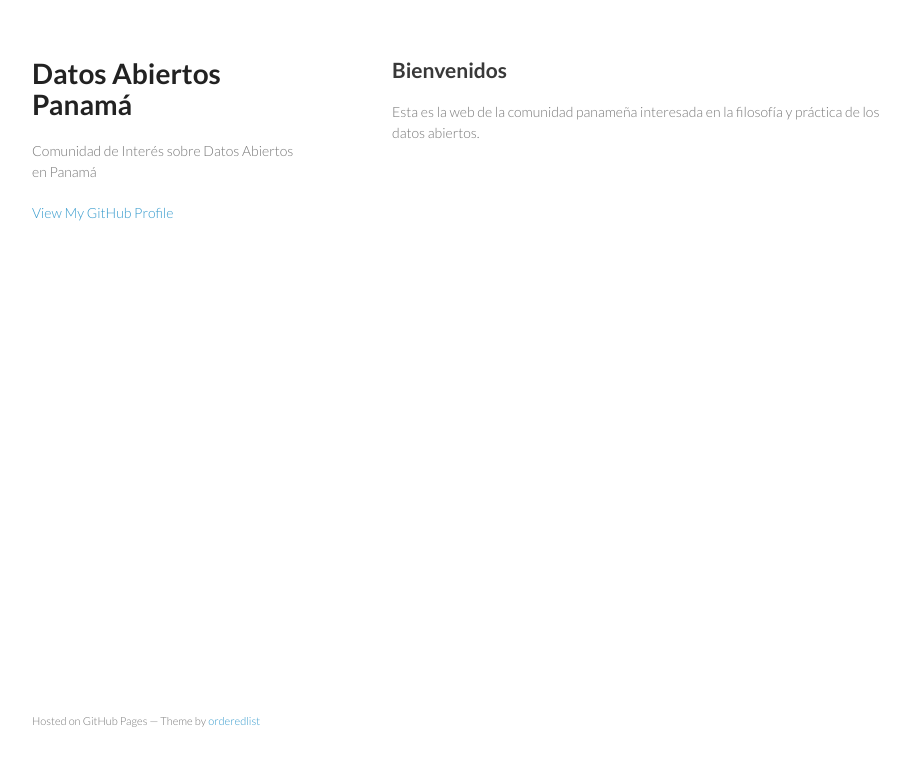
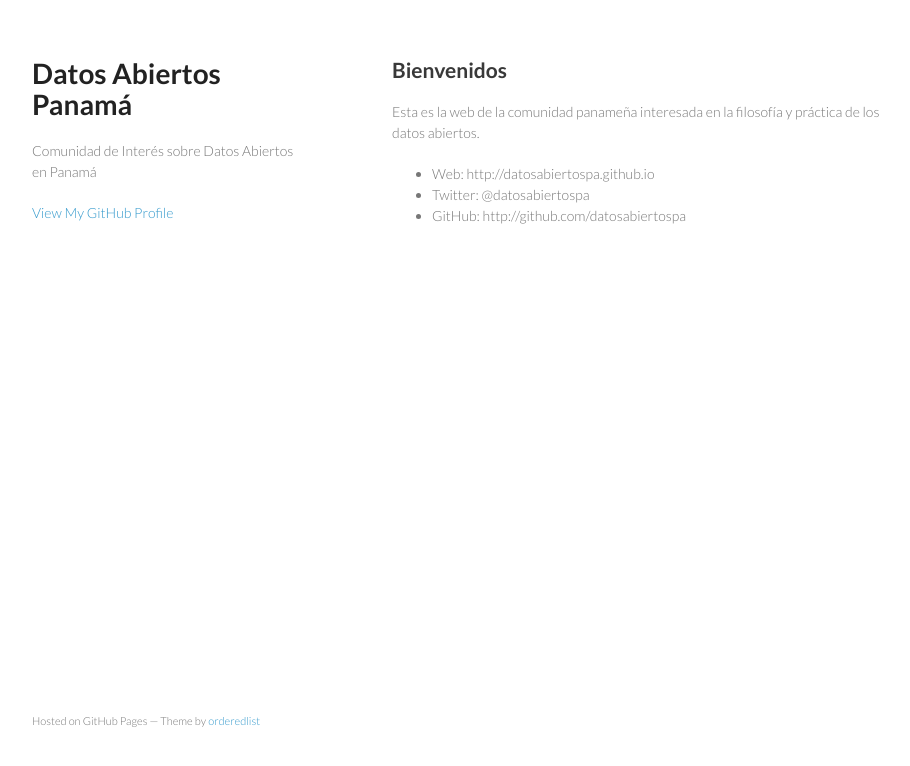
Before and after one commit to datosabiertospa/datosabiertospa.github.io, a plain HTML site: page index.html in a window 1280 px wide. Shown: the whole page, without its empty margins (178-1088 px from the left). Drawn offline with Linux system fonts and the light colour scheme.

Commit message:
Update index.html

```diff
--- a/index.html
+++ b/index.html
@@ -27,6 +27,11 @@
 <a id="bienvenidos" class="anchor" href="#bienvenidos" aria-hidden="true"><span class="octicon octicon-link"></span></a>Bienvenidos</h2>
 
 <p>Esta es la web de la comunidad panameña interesada en la filosofía y práctica de los datos abiertos.</p>
+<ul>
+<li>Web: http://datosabiertospa.github.io</li>
+<li>Twitter: @datosabiertospa</li>
+<li>GitHub: http://github.com/datosabiertospa</li>
+</ul>
       </section>
       <footer>
         <p><small>Hosted on GitHub Pages &mdash; Theme by <a href="https://github.com/orderedlist">orderedlist</a></small></p>
```
